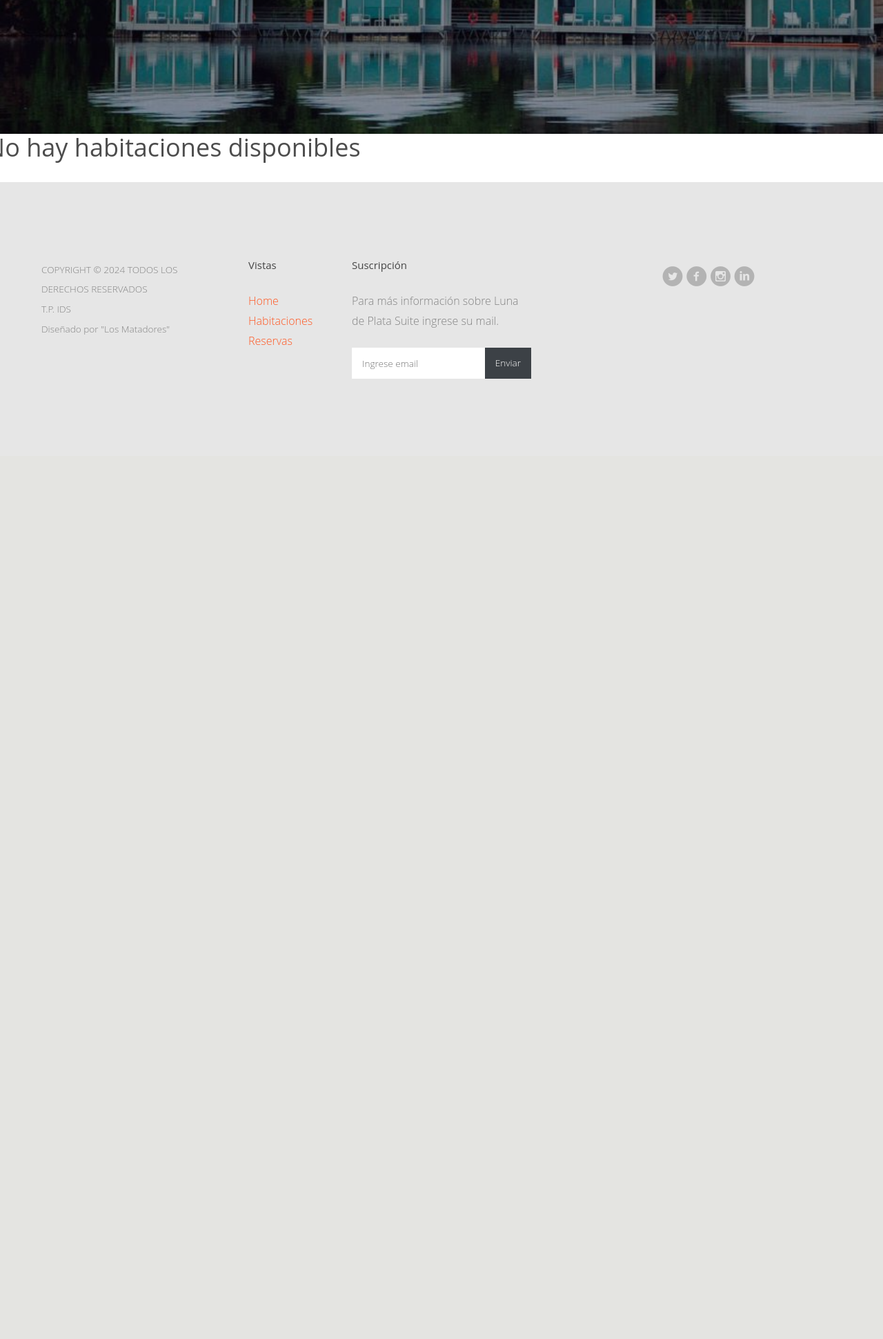
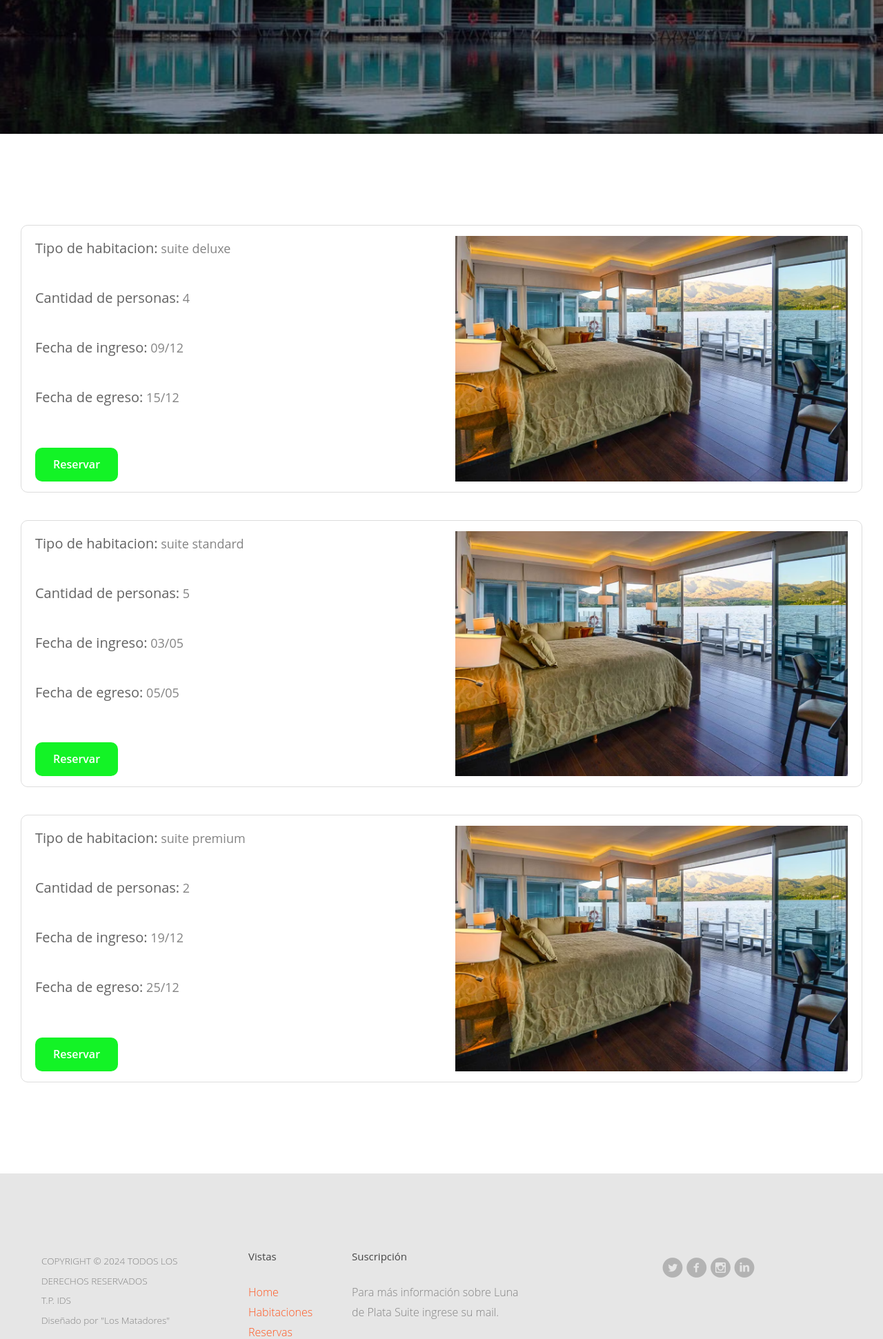
Before and after one commit to TomasBursztyn/T.P-IDS-grupo-Los-matadores, a Flask app: page /disponibilidad in a window 1280 px wide. Shown: the part 406-2347 px from the top of the page at 69% size. Before the commit the page ends 955 px from the top, so only its background shows below. Run offline with Flask 3, Linux system fonts and the light colour scheme; some web fonts are replaced.

Commit message:
Empezar a trabajar en el css de disponibilidad

```diff
--- a/Front/app.py
+++ b/Front/app.py
@@ -143,30 +143,42 @@ def reservar():
             chequear = True
             return render_template("reservar.html", chequear=chequear)
 
-        reserva = {
-            #"id": reserva_id,
-            "usuario": nombre,
-            "cantidad_personas": cantidad_personas,
-            "fecha_inicio": fecha_inicio,
-            "fecha_fin": fecha_fin,
-        }
+        # reserva = {
+        #     #"id": reserva_id,
+        #     "usuario": nombre,
+        #     "cantidad_personas": cantidad_personas,
+        #     "fecha_inicio": fecha_inicio,
+        #     "fecha_fin": fecha_fin,
+        # }
 
-        datos_reserva.append(reserva)
-        request.post
+        # datos_reserva.append(reserva)
+        # request.post
         # luego habria que aca hacer un llamado a la api enviando datos_reserva
-        return render_template("disponibilidad.html")
+        return redirect("disponibilidad")
 
     return render_template("reservar.html")
 
 
 @app.route("/disponibilidad")
 def disponibilidad():
-    # habitaciones=[{"tipo_habitacion":"habitacion deluxe",
-    #                "cantidad_personas":4,
-    #                "fecha_ingreso":"09/12",
-    #                "fecha_egreso":"15/12",
-    #                "precio_noche":15000}]
-    return render_template("disponibilidad.html")  # habitaciones=habitaciones
+    habitaciones=[
+        {"tipo_habitacion":"suite deluxe",
+            "cantidad_personas":4,
+            "fecha_ingreso":"09/12",
+            "fecha_egreso":"15/12",
+            "precio_noche":44000},
+        {"tipo_habitacion":"suite standard",
+            "cantidad_personas":5,
+            "fecha_ingreso":"03/05",
+            "fecha_egreso":"05/05",
+            "precio_noche":75000},
+        {"tipo_habitacion":"suite premium",
+            "cantidad_personas":2,
+            "fecha_ingreso":"19/12",
+            "fecha_egreso":"25/12",
+            "precio_noche":15000},
+    ]
+    return render_template("disponibilidad.html", habitaciones=habitaciones)
 
 
 @app.errorhandler(404)
--- /dev/null
+++ b/Front/static/css/propio/disponibilidad.css
@@ -0,0 +1,56 @@
+.habitacion {
+    background-color: #ffffff;
+    border: 1.5px solid #dddddd;
+    border-radius: 10px;
+    margin: 20px 10px;
+    padding: 15px 0;
+    display: flex;
+}
+
+.habitacion input {
+    cursor: pointer;
+}
+
+.habitacion p {
+    margin: 0 0 2em 0;
+    font-weight: 400;
+}
+
+.habitacion p span {
+    font-size: 20px;
+    color: #201f1fb3;
+}
+
+.habitacion img {
+    width: 100%;
+    height: 100%;
+}
+
+h1 {
+    font-size: 24px;
+}
+
+.habitacion-cols {
+    display: flex;
+    flex-direction: column;
+    justify-content: space-between;
+    flex-wrap: wrap;
+    min-height: 100%;
+}
+
+#boton_reservar {
+    background-color: rgb(19, 243, 38);
+    color: white;
+    border: none;
+    border-radius: 10px;
+    padding: 10px 15px;
+    cursor: pointer;
+    width: 120px;
+    font-weight: 600;
+    transition: transform 250ms;
+}
+
+#boton_reservar:hover {
+    background-color: rgba(90, 243, 19, 0.856);
+    transform: scale(1.1);
+}
--- a/Front/templates/disponibilidad.html
+++ b/Front/templates/disponibilidad.html
@@ -5,6 +5,11 @@
 {% endblock %}
 
 {% block styles %}
+
+<link
+	rel="stylesheet"
+	href="{{ url_for('static', filename='css/propio/disponibilidad.css') }}"
+/>
 
 {% endblock %}
 
@@ -14,7 +19,8 @@
 
 {% block body %}
 
-<div class="fh5co-parallax" data-stellar-background-ratio="0.5" style="background-image: url(static/images/fondo_reservar.jpg);">
+<div class="fh5co-parallax" data-stellar-background-ratio="0.5"
+	style="background-image: url({{ url_for('static', filename='/images/fondo_reservar.jpg') }});">
 	<div class="overlay"></div>
 	<div class="container">
 		<div class="row">
@@ -28,37 +34,46 @@
 	</div>
 </div>
 
+<div id="fh5co-contact-section">
+	<div class="container-fluid">
 		<div class="row">
 			{% if habitaciones|length == 0 %}
 				<h1>No hay habitaciones disponibles</h1>
 			{% else %}
 				{% for habitacion in habitaciones %}
+	        <div class="col-md-12 col-sm-12">
+						<div class="habitacion row">
+							<div class="habitacion-cols col-md-6 col-sm-12">
+								<!-- hay que agregar esto de abajo de alguna manera -->
+								<!-- <div class="image" style="background-image: url({{ url_for('static', filename='/images/flotante.jpg') }});">
+									<div class="descrip text-center">
+										<p><small>Espacio para</small><span>hasta {{habitacion.cantidad_personas}} personas</span></p>
+									</div>
+								</div> -->
 								<div>
-            <div class="feature-full-1col">
-                <div class="image" style="background-image: url(static/images/flotante.jpg);">
-                    <div class="descrip text-center">
-                        <p><small>Espacio para</small><span>hasta 4 personas</span></p>
+									<p><span>Tipo de habitacion:</span> {{habitacion.tipo_habitacion}}</p>
+									<p>
+										<span>Cantidad de personas:</span> {{habitacion.cantidad_personas}}
+									</p>
+									<p><span>Fecha de ingreso:</span> {{habitacion.fecha_ingreso}}</p>
+									<p><span>Fecha de egreso:</span> {{habitacion.fecha_egreso}}</p>
+								</div>
+								<!-- <p><a href="#" class="btn btn-primary btn-luxe-primary">Reservar Ahora <i class="ti-angle-right"></i></a>
+												</p> -->
+								<form method="GET" action="{{ url_for('disponibilidad') }}">
+									<input type="submit" name="boton_reservar" value="Reservar" id="boton_reservar" />
+								</form>
+							</div>
+								<div class="col-md-6 col-sm-12">
+									<img alt="Imagen vista de habitacion"
+										src="{{ url_for('static', filename='images/fondo_habitaciones.jpg') }}" />
 								</div>
 						</div>
-                <div class="desc">
-                    <h3>{{habitacion.tipo_habitacion}}</h3><br><!--sacar el br y cambiarlo por espaciado en css-->
-                    <p> Cantidad de Personas: {{habitacion.cantidad_personas}}</p>
-                    <p> Fecha de Ingreso: {{habitacion.fecha_ingreso}}</p>
-                    <p> Fecha de Salida: {{habitacion.fecha_egreso}}</p>
-                    <p> Precio por Noche: {{habitacion.precio_noche}}</p>
-
-                    <p><a href="#" class="btn btn-primary btn-luxe-primary">Reservar Ahora <i class="ti-angle-right"></i></a>
-                    </p>
+					</div>
+				{% endfor %}
+			{% endif %}
+		</div>
 	</div>
 </div>
 
-        </div>
-        {% endfor %}
-    {% endif %}
-
-
 {% endblock%}
-
-<!--<form method="get" action="{{ url_for('habitaciones/reservar') }}">
-                <button type="submit">Reservar</button>
-            </form>-->
--- a/Front/templates/mostrar_reservas.html
+++ b/Front/templates/mostrar_reservas.html
@@ -50,7 +50,7 @@
           <div class="reserva row">
             <div class="reserva-cols col-md-6 col-sm-12">
               <div>
-                    <p><span>Nombre:</span> {{reserva.nombre_reserva}}</p>
+                <p><span>Tipo de habitacion:</span> {{reserva.nombre_reserva}}</p>
                 <p>
                     <span>Cantidad de personas:</span> {{reserva.cantidad_personas}}
                 </p>
```
Lines whose indentation alone changed are shown as unchanged.
